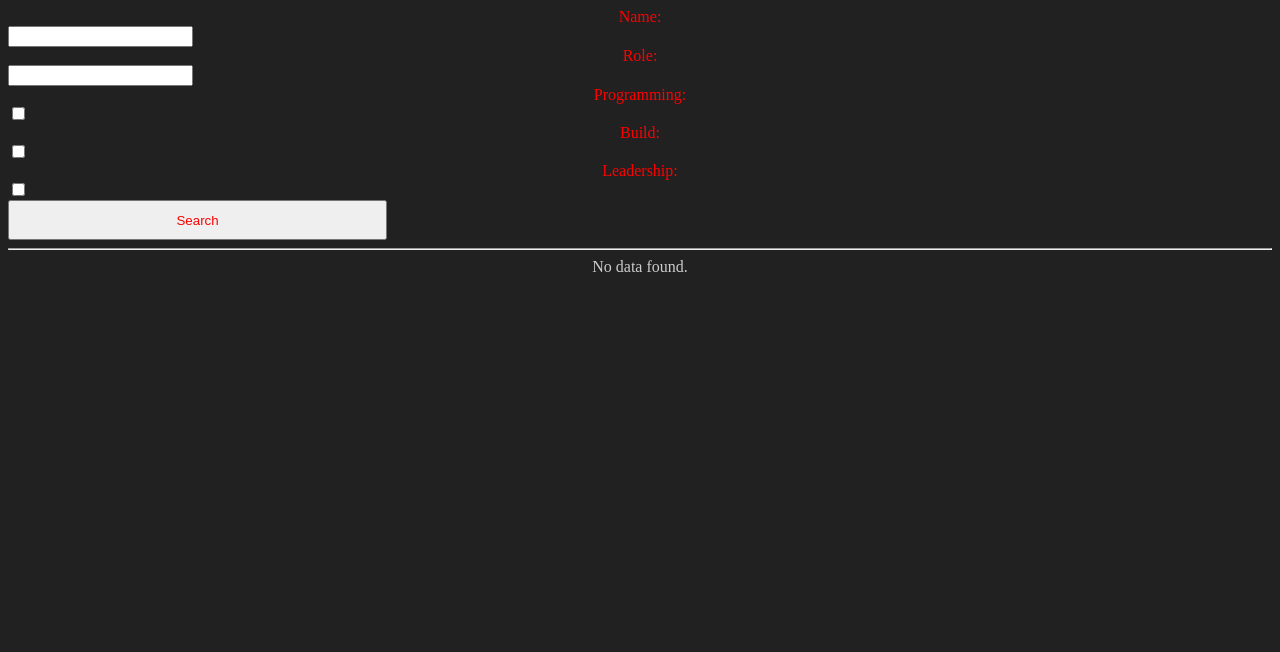
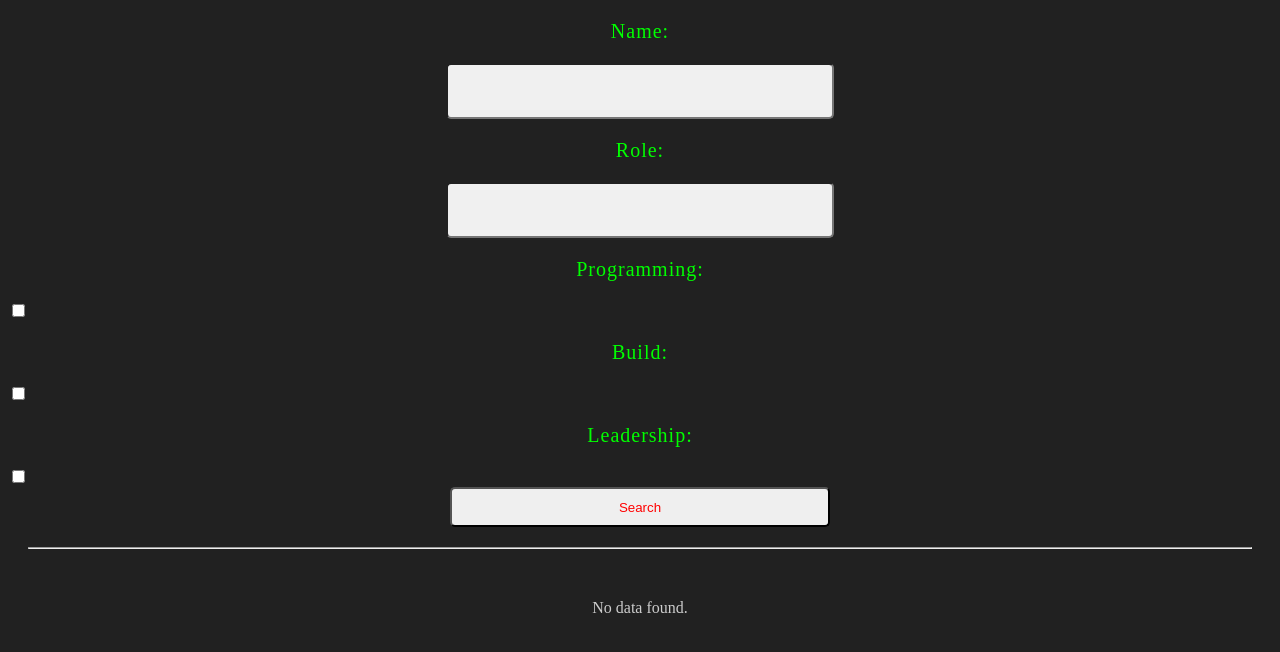
Before and after one commit to NoZacks/NerdConnect, a plain HTML site: page index.html in a window 1280 px wide. Drawn offline with Linux system fonts and the light colour scheme; no server answers.

Commit message:
Add files via upload

```diff
--- a/index.html
+++ b/index.html
@@ -10,10 +10,10 @@
     <div id="search-terms">
       <div class="name-field">
         <label class="label"for="name">Name: </label>
-        <input type="text" id="name" name="name">
+        <input class="text-input" type="text" id="name" name="name">
 
         <label class="label"for="role">Role: </label>
-        <input type="text" id="role" name="role">
+        <input class="text-input" type="text" id="role" name="role">
       </div>
         <label class="label"for="programming">Programming: </label>
         <input type="checkbox" id="programming" name="programming">
--- a/style.css
+++ b/style.css
@@ -58,7 +58,20 @@ body {
 .label {
   display:flex;
   justify-content: center;
-  color: #f00;
+  color: #0f0;
+  margin: 20px;
+  font-size: 20px;
+  letter-spacing: 1px;
+}
+
+.text-input {
+  display: flex;
+  justify-content: center;
+  justify-self: center;
+  background-color: #f0f0f0;
+  height: 50px;
+  width: 30%;
+  border-radius: 5px;
 }
 
 #search-button {
@@ -68,4 +81,12 @@ body {
   justify-content: center;
   align-items: center;
   color: #f00;
+  justify-self:center;
+  border-radius: 5px;
 }
+
+hr {
+  margin: 20px;
+  margin-bottom: 50px;
+  background-color: #0f0
+}
```
